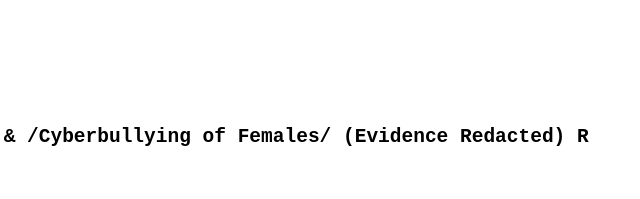
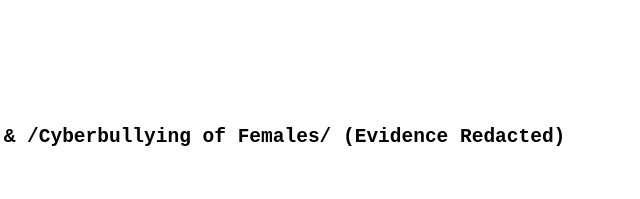
Before and after one commit to MikeNNikes43/DeathClaw12, a plain HTML site: page index.html in a window 1280 px wide. Shown: the part 1040-1239 px from the top of the page, 227-867 px from the left. Drawn offline with Linux system fonts and the light colour scheme.

Commit message:
Update index.html

```diff
--- a/index.html
+++ b/index.html
@@ -59,7 +59,7 @@
   <hr>
 
   <!-- SECTION 2 -->
-  <h2>2. Domestic Abuse & /Cyberbullying of Females/ (Evidence Redacted) R</h2>
+  <h2>2. Domestic Abuse & /Cyberbullying of Females/ (Evidence Redacted) </h2>
   <p>
     <strong>Description:</strong> The first file is a recording of a phone conversation with Ben, in which he speaks
     at length about strangling his past girlfriend Lada Fillippov of Ashland, MA (whom he used to cohabitate with
```
